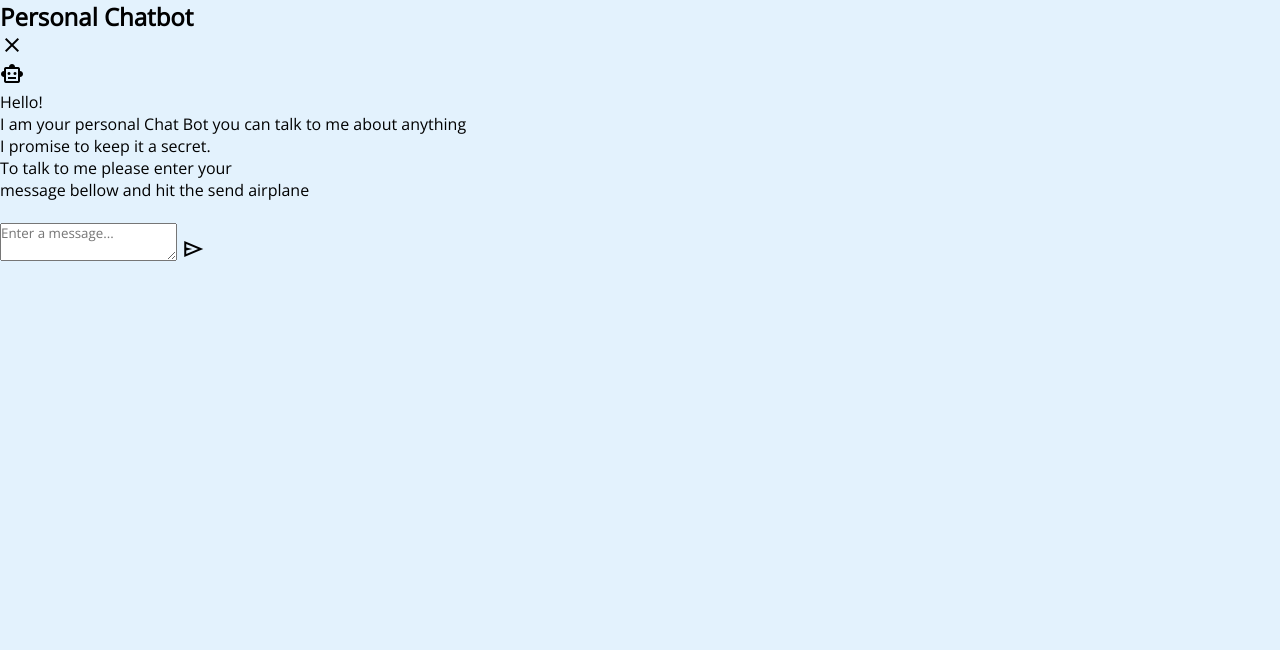
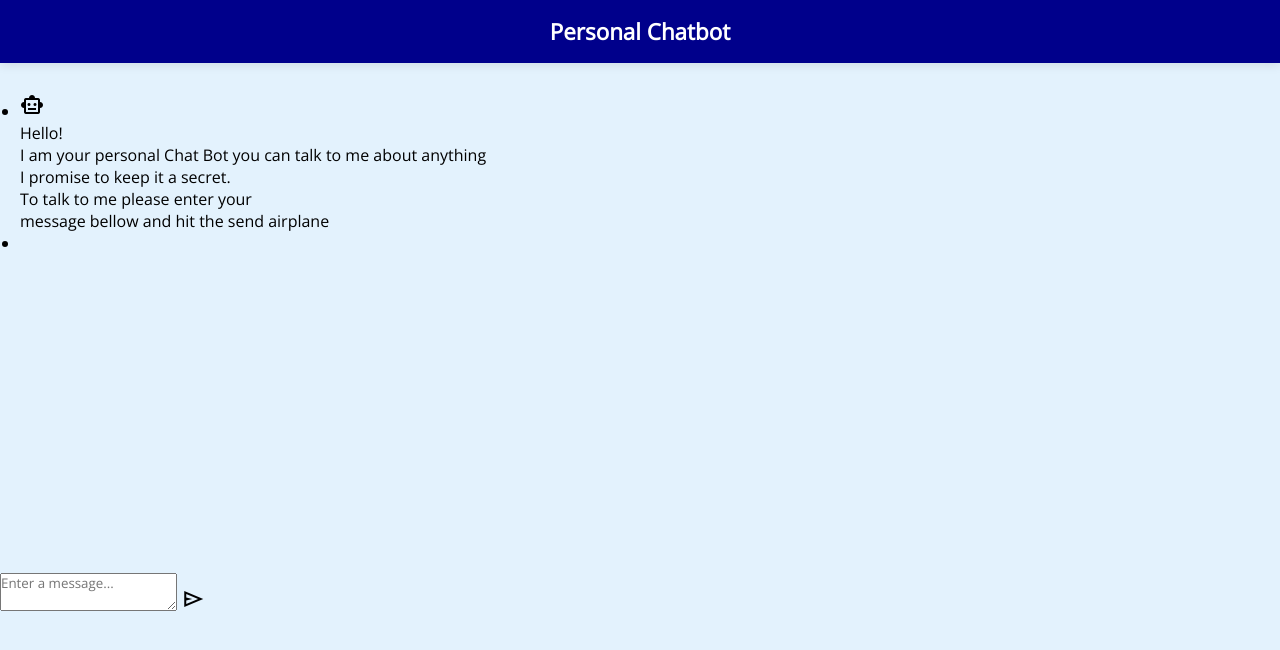
Before and after one commit to HadiaAli/Mental-health-chat-bot, a plain HTML site: page index.html in a window 1280 px wide. Drawn offline with nearby package versions, Linux system fonts and the light colour scheme.

Commit message:
chatbot style

```diff
--- a/style.css
+++ b/style.css
@@ -8,3 +8,28 @@
 body {
   background: #E3F2FD;
 }
+
+.chatbot header {
+    padding: 16px 0;
+    position: relative;
+    text-align: center;
+    color: #fff;
+    background: darkblue;
+    box-shadow: 0 2px 10px rgba(0,0,0,0.1);
+  }
+  .chatbot header span {
+    position: absolute;
+    right: 15px;
+    top: 50%;
+    display: none;
+    cursor: pointer;
+    transform: translateY(-50%);
+  }
+  header h2 {
+    font-size: 1.4rem;
+  }
+  .chatbot .chatbox {
+    overflow-y: auto;
+    height: 510px;
+    padding: 30px 20px 100px;
+  }
```
